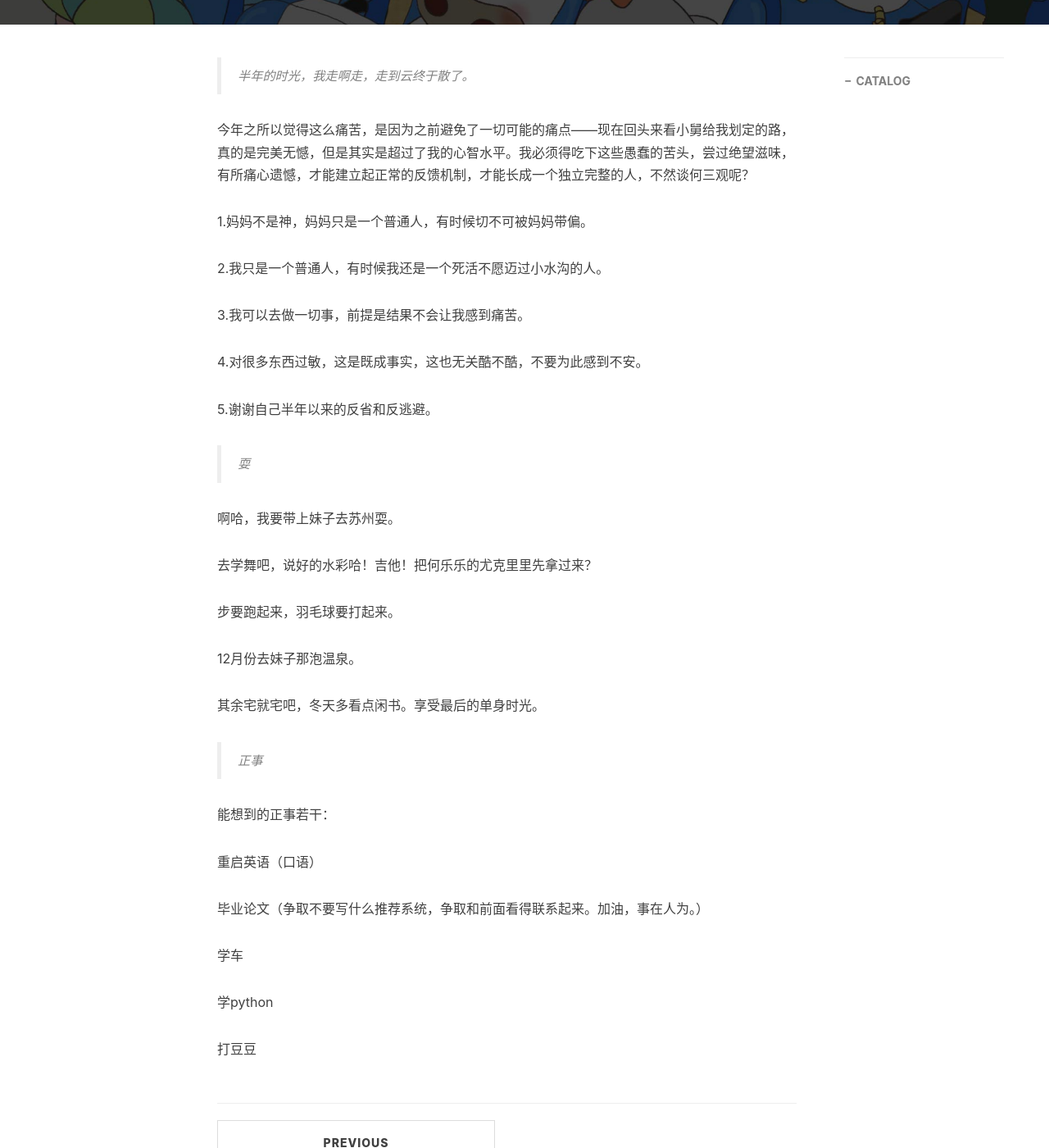
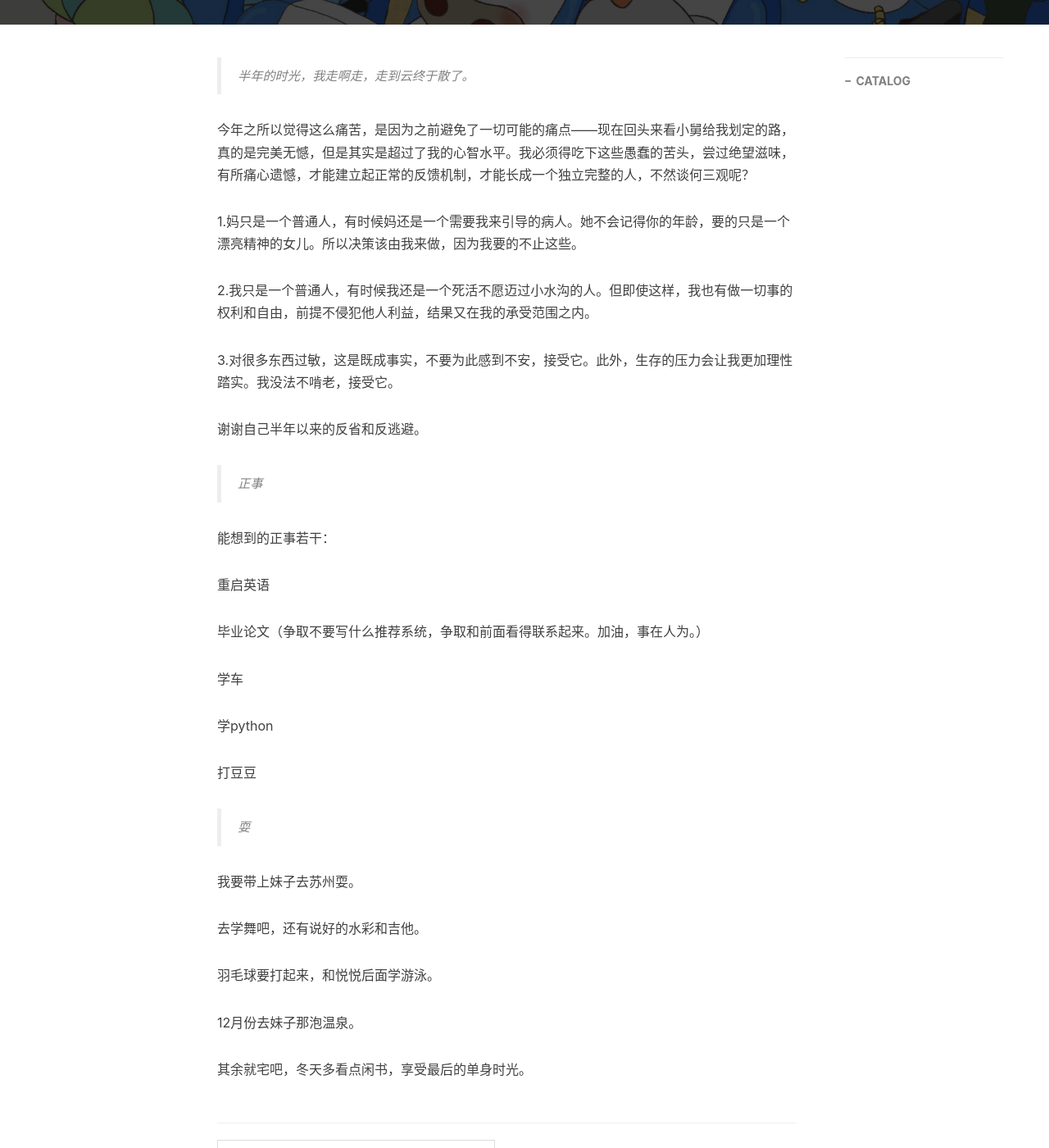
Before and after one commit to LulunaYu/luluna_blog, a Jekyll site: the page built from _posts/2015-06-15-alitrip-strategy.markdown, in a window 1280 px wide and 1400 px high, scrolled down 535 px. Shown: the whole window at 82% size. Built offline with Jekyll 4.4.1, drawn with Linux system fonts in a browser that asks for light colours; nearby versions of some CDN libraries; comment, search, counter and statistics services are not loaded.

Commit message:
Add files via upload

```diff
--- a/_posts/2015-06-15-alitrip-strategy.markdown
+++ b/_posts/2015-06-15-alitrip-strategy.markdown
@@ -7,41 +7,26 @@ author:     "YuLu"
 header-img: "img/post-bg-alitrip.jpg"
 catalog: true
 tags:
-    - 小九九
-    -
+    - 生活
 ---
 > 半年的时光，我走啊走，走到云终于散了。
 
 今年之所以觉得这么痛苦，是因为之前避免了一切可能的痛点——现在回头来看小舅给我划定的路，真的是完美无憾，但是其实是超过了我的心智水平。我必须得吃下这些愚蠢的苦头，尝过绝望滋味，有所痛心遗憾，才能建立起正常的反馈机制，才能长成一个独立完整的人，不然谈何三观呢？
 
-1.妈妈不是神，妈妈只是一个普通人，有时候切不可被妈妈带偏。
+1.妈只是一个普通人，有时候妈还是一个需要我来引导的病人。她不会记得你的年龄，要的只是一个漂亮精神的女儿。所以决策该由我来做，因为我要的不止这些。
 
-2.我只是一个普通人，有时候我还是一个死活不愿迈过小水沟的人。
+2.我只是一个普通人，有时候我还是一个死活不愿迈过小水沟的人。但即使这样，我也有做一切事的权利和自由，前提不侵犯他人利益，结果又在我的承受范围之内。
 
-3.我可以去做一切事，前提是结果不会让我感到痛苦。
+3.对很多东西过敏，这是既成事实，不要为此感到不安，接受它。此外，生存的压力会让我更加理性踏实。我没法不啃老，接受它。
 
-4.对很多东西过敏，这是既成事实，这也无关酷不酷，不要为此感到不安。
+谢谢自己半年以来的反省和反逃避。
 
-5.谢谢自己半年以来的反省和反逃避。
-
-
-> 耍
-
-啊哈，我要带上妹子去苏州耍。
-
-去学舞吧，说好的水彩哈！吉他！把何乐乐的尤克里里先拿过来？
-
-步要跑起来，羽毛球要打起来。
-
-12月份去妹子那泡温泉。
-
-其余宅就宅吧，冬天多看点闲书。享受最后的单身时光。
 
 > 正事
 
 能想到的正事若干：
 
-重启英语（口语）
+重启英语
 
 毕业论文（争取不要写什么推荐系统，争取和前面看得联系起来。加油，事在人为。）
 
@@ -50,3 +35,16 @@ tags:
 学python
 
 打豆豆
+
+
+> 耍
+
+我要带上妹子去苏州耍。
+
+去学舞吧，还有说好的水彩和吉他。
+
+羽毛球要打起来，和悦悦后面学游泳。
+
+12月份去妹子那泡温泉。
+
+其余就宅吧，冬天多看点闲书，享受最后的单身时光。
```
